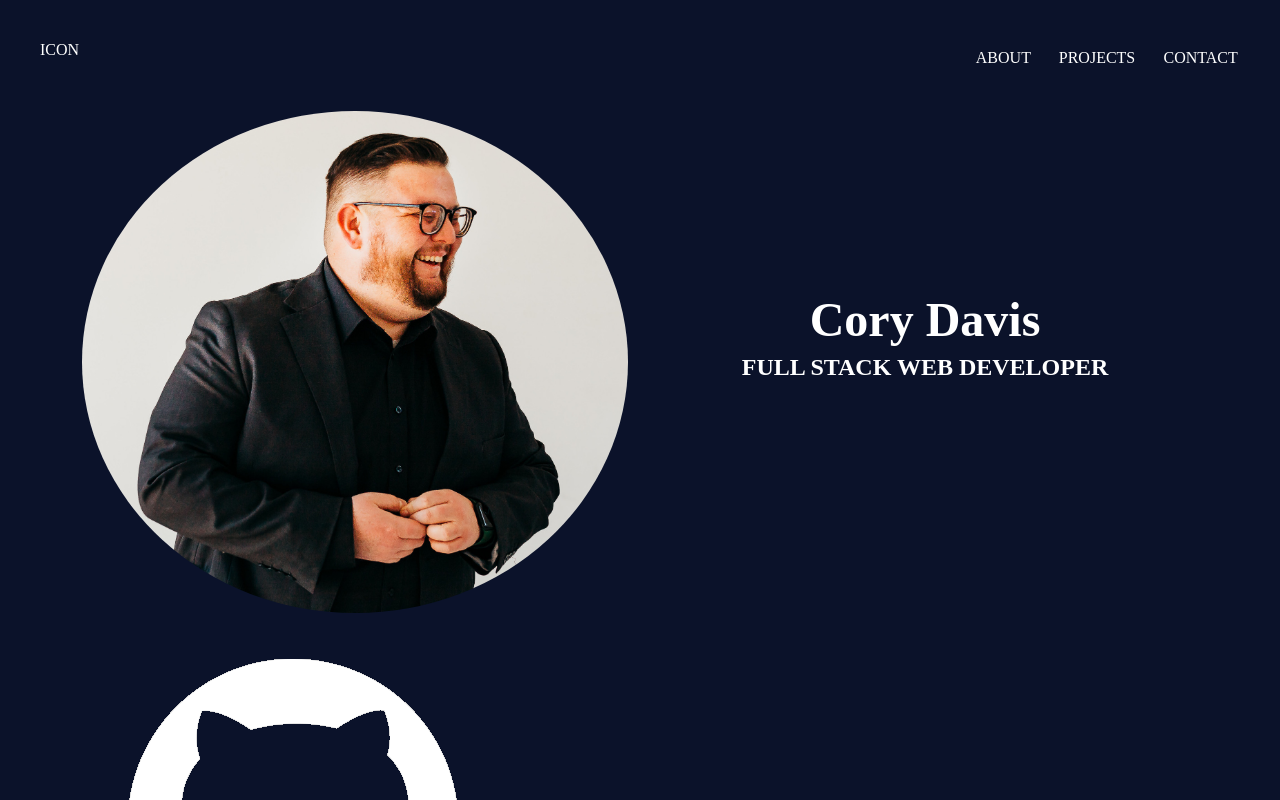
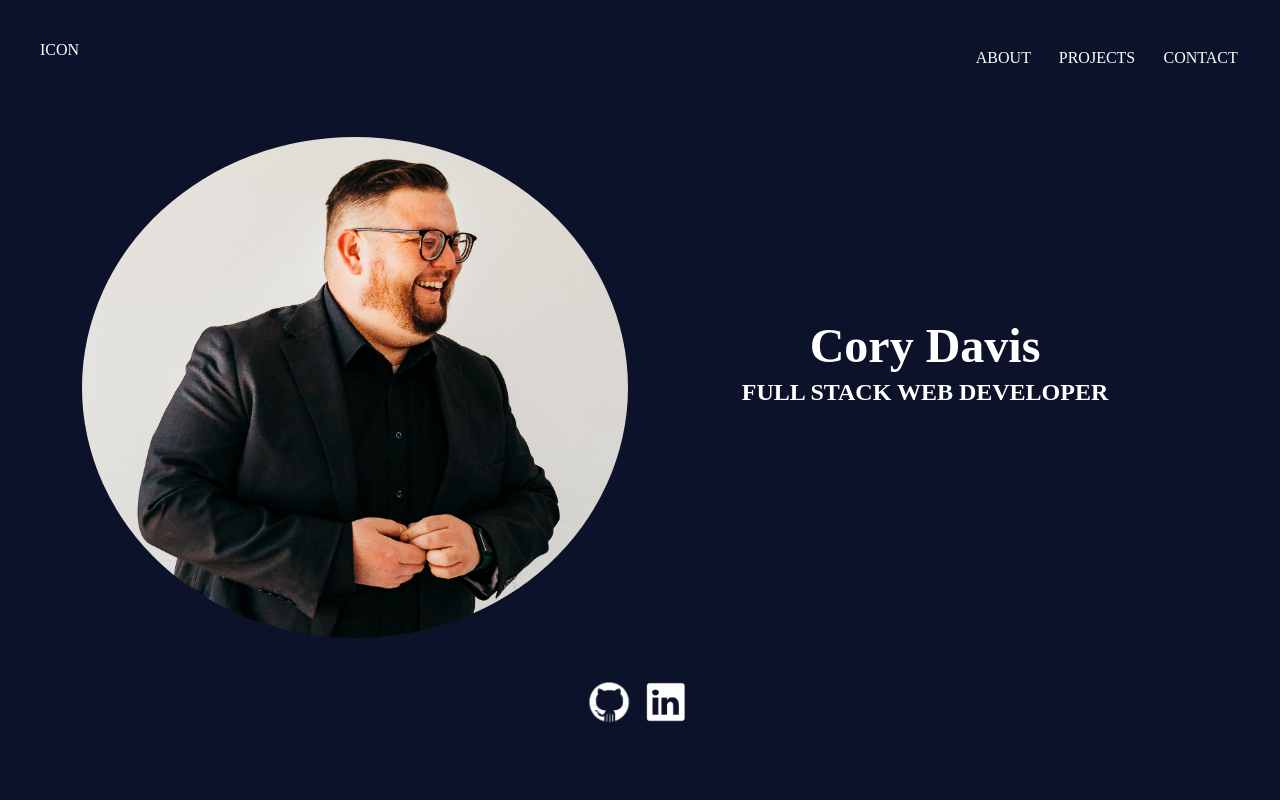
Before and after one commit to cmd0160/react_portfolio, a React (Create React App) app: page / in a window 1280 px wide. Shown: the top 800 px of the page. Built offline with nearby package versions, Linux system fonts and the light colour scheme; a web font is replaced by a local one.

Commit message:
added social media icons and dialed in positioning

```diff
--- a/src/components/Footer/Footer.css
+++ b/src/components/Footer/Footer.css
@@ -1,4 +1,21 @@
+.footer {
+    margin: 3% auto;
+}
+.linkedin {
+    height: 40px;
+    width: 40px;
+}
+
 .github {
-    height: 25%;
-    width: 25%;
+    height: 50px;
+    width: 50px;
 }
+
+.gh_icon {
+    padding: 0 6px 0 0;
+    text-align: right;
+}
+
+.li_icon {
+    padding: 5px 0 0 6px;
+}
--- a/src/components/Footer/index.js
+++ b/src/components/Footer/index.js
@@ -1,18 +1,21 @@
-import React from 'react'
-import linkedIn from '../../assets/images/LinkedIn_icon.png'
-import gitHub from '../../assets/images/GitHub_icon.png'
+import React from "react";
+import linkedIn from "../../assets/images/LinkedIn_icon.png";
+import gitHub from "../../assets/images/GitHub_icon.png";
+import "./Footer.css";
 
 const Footer = () => {
   return (
-    <div className='container gh_li_con'>
-      <div className="icons">
-        <img src={gitHub} alt="GitHub Icon" className="github" />
-      </div>
-      <div className="icons">
-        <img src={linkedIn} alt="GitHub Icon" className="github" />
+    <div className="container footer">
+      <div className="row">
+        <div className="col-md-6 gh_icon">
+          <img src={gitHub} alt="GitHub Icon" className="github" />
+        </div>
+        <div className="col-md-6 li_icon">
+          <img src={linkedIn} alt="LinkedIn Icon" className="linkedin" />
+        </div>
       </div>
     </div>
-  )
-}
+  );
+};
 
-export default Footer
+export default Footer;
--- a/src/components/Home.js/Home.css
+++ b/src/components/Home.js/Home.css
@@ -6,6 +6,7 @@
 .home_con {
     color: white;
     font-family: Khula;
+    margin: 2% auto;
 }
 
 .title{
```
